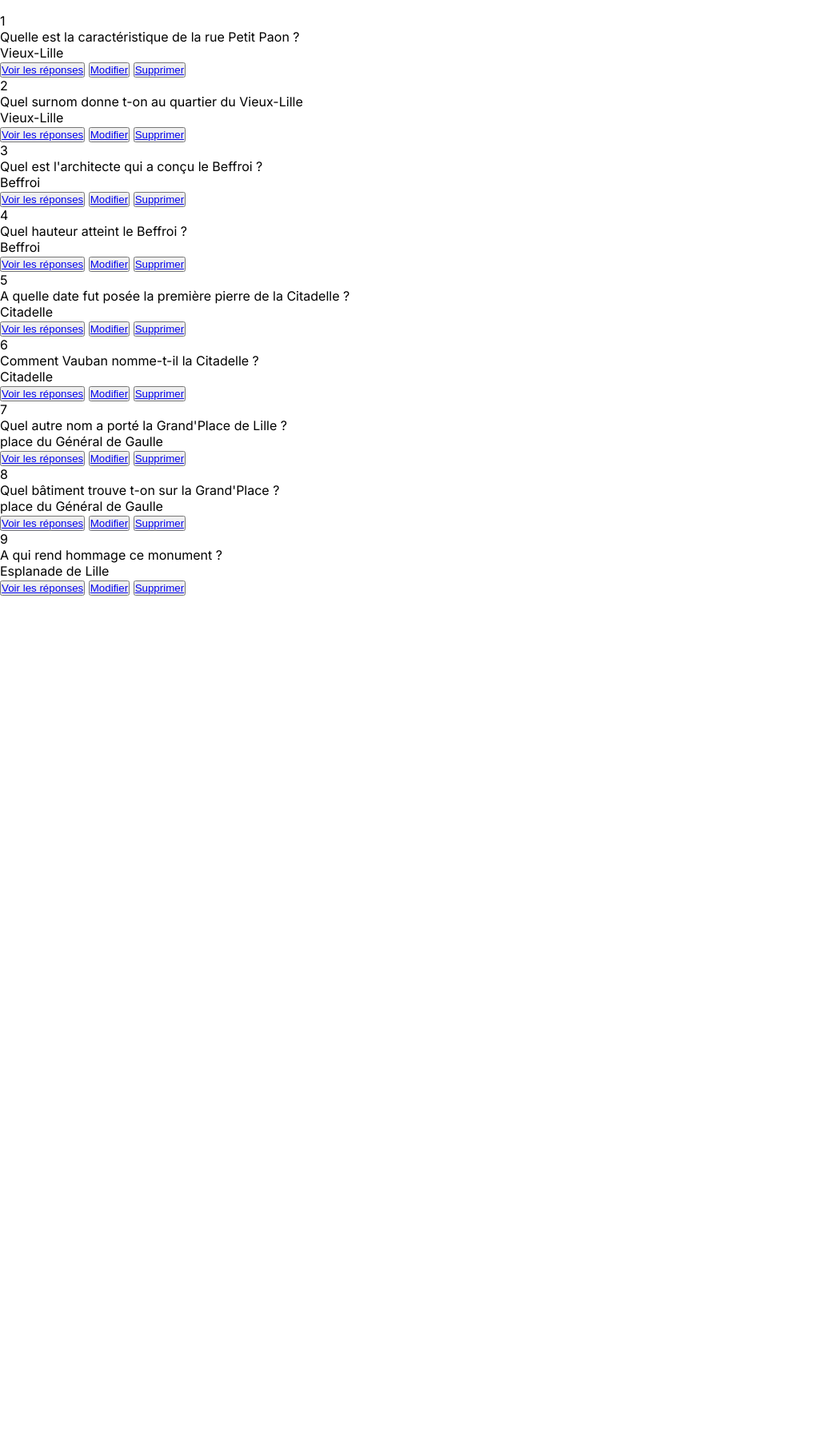
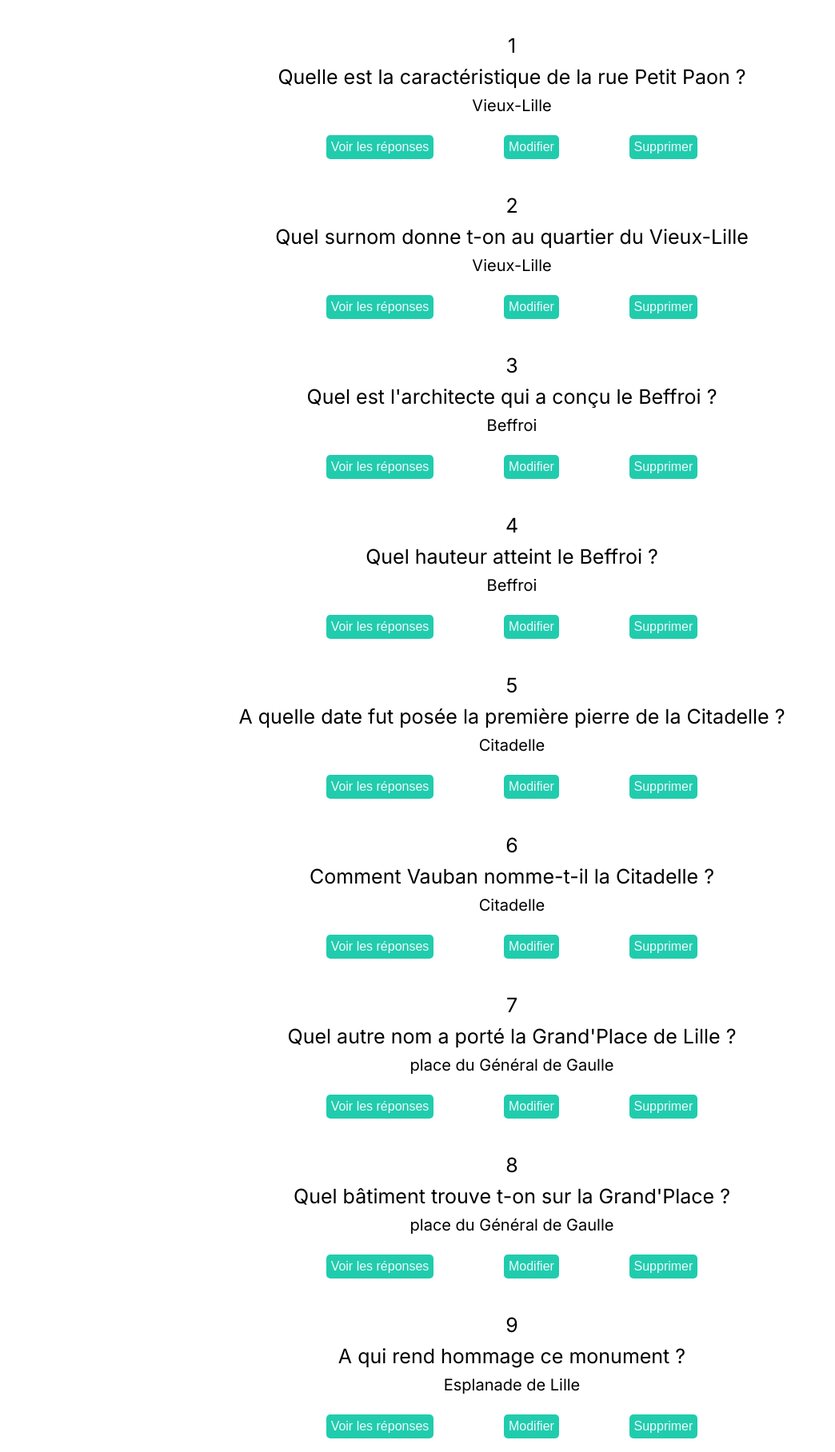
Before and after one commit to DonovanDumeige/interact_lille, a PHP site: page /admin in a window 1280 px wide. Shown: the part 50-1866 px from the top of the page at 80% size, without its empty margins (0-1044 px from the left). Before the commit the page ends 795 px from the top, so only its background shows below. Run offline with PHP 8.4, Linux system fonts and the light colour scheme; data comes from the database, SQL or seed files in the repository; tables that the repository leaves empty hold one stand-in row (values such as "Sample post").

Commit message:
style admin

```diff
--- a/assets/style/admin.css
+++ b/assets/style/admin.css
@@ -62,6 +62,28 @@ main {
   grid-row: 4/5;
   justify-self: end;
   font-weight: 600;
+}
+
+a {
+  text-decoration: none;
+}
+
+.path {
+  text-decoration: none;
+  width: 100%;
+  height: 100%;
+  display: block;
+  position: relative;
+}
+.path::before {
+  content: "";
+  height: 100%;
+  width: 100%;
+  position: absolute;
+}
+.path:hover {
+  background-color: rgba(33, 204, 173, 0.1);
+  opacity: 0.5;
 }
 
 .admin-section {
@@ -140,6 +162,46 @@ main {
   display: grid;
   grid-template-rows: 50px 1fr;
   row-gap: 1rem;
+}
+.admin-section .main-section .list-container .question-container {
+  display: flex;
+  justify-content: space-evenly;
+  flex-direction: column;
+  height: 200px;
+}
+.admin-section .main-section .list-container .question-container .metadata {
+  height: 60%;
+  display: flex;
+  flex-direction: column;
+  justify-content: center;
+  align-items: center;
+  justify-content: space-evenly;
+}
+.admin-section .main-section .list-container .question-container .metadata .qID {
+  font-size: 25px;
+}
+.admin-section .main-section .list-container .question-container .metadata .qContent {
+  font-size: 25px;
+}
+.admin-section .main-section .list-container .question-container .metadata .qPlace {
+  font-size: 20px;
+}
+.admin-section .main-section .list-container .question-container .actions {
+  display: flex;
+  justify-content: space-evenly;
+  margin-left: 25%;
+  margin-right: 25%;
+}
+.admin-section .main-section .list-container .question-container .actions button {
+  background-color: #21CCAD;
+  font-size: 1rem;
+  padding: 6px;
+  border: none;
+  border-radius: 5px;
+}
+.admin-section .main-section .list-container .question-container .actions button a {
+  color: aliceblue;
+  text-decoration: none;
 }
 .admin-section .admin-head {
   grid-row: 1/2;
--- a/assets/style/scss/admin.scss
+++ b/assets/style/scss/admin.scss
@@ -94,8 +94,53 @@
         display: grid;
         grid-template-rows: 50px 1fr;
         row-gap: 1rem;
+        .list-container{
 
+            .question-container{
+                display: flex;
+                justify-content: space-evenly;
+                flex-direction: column;
+                height: 200px;
+                .metadata{
+                    height: 60%;
+                    display: flex;
+                    flex-direction: column;
+                    justify-content: center;
+                    align-items: center;
+                    justify-content: space-evenly;
+                    .qID{
+                        font-size: 25px;
+                    }
+                    .qContent{
+                        font-size: 25px;
+                    }
+                    .qPlace{
+                        font-size: 20px;
+                    }
+                }
+                .actions{
+                    display: flex;
+                    justify-content: space-evenly;
+                    margin-left: 25%;
+                    margin-right: 25%;
+                    button{
+                        background-color: #21CCAD;
+                        font-size: 1rem;
+                        padding: 6px;
+                        border: none;
+                        border-radius: 5px;
+                        a{
+                            color: aliceblue;
+                            text-decoration: none;
+                        }
 
+                    }
+
+                }
+
+            }
+
+        }
     }
 
     /* ************** HEADER ************ */
@@ -114,7 +159,6 @@
     }
 
 
-
     /* ************* CONTENU PRINCIPAL ************* */
     .mainContent {
         grid-row: 2/3;
@@ -124,6 +168,7 @@
         h2 {
             font-size: 1.2rem;
         }
+
 
         /* ************* FORMULAIRE *********** */
         /*
--- a/view/game/lieu.php
+++ b/view/game/lieu.php
@@ -26,7 +26,7 @@ require __DIR__."/../../assets/template/_header.php";
 <!-- Container du carousel, manipuler en JS-->
 <?php __DIR__."../../assets/template/_nav.php"; ?>
 
-<script type="module" src="../assets/script/carousel.js" defer></script>
+<script type="module" src="../../assets/script/carousel/script.js" defer></script>
 
 
 <div class="container">
```
Also changed, not shown: 1 other file.
